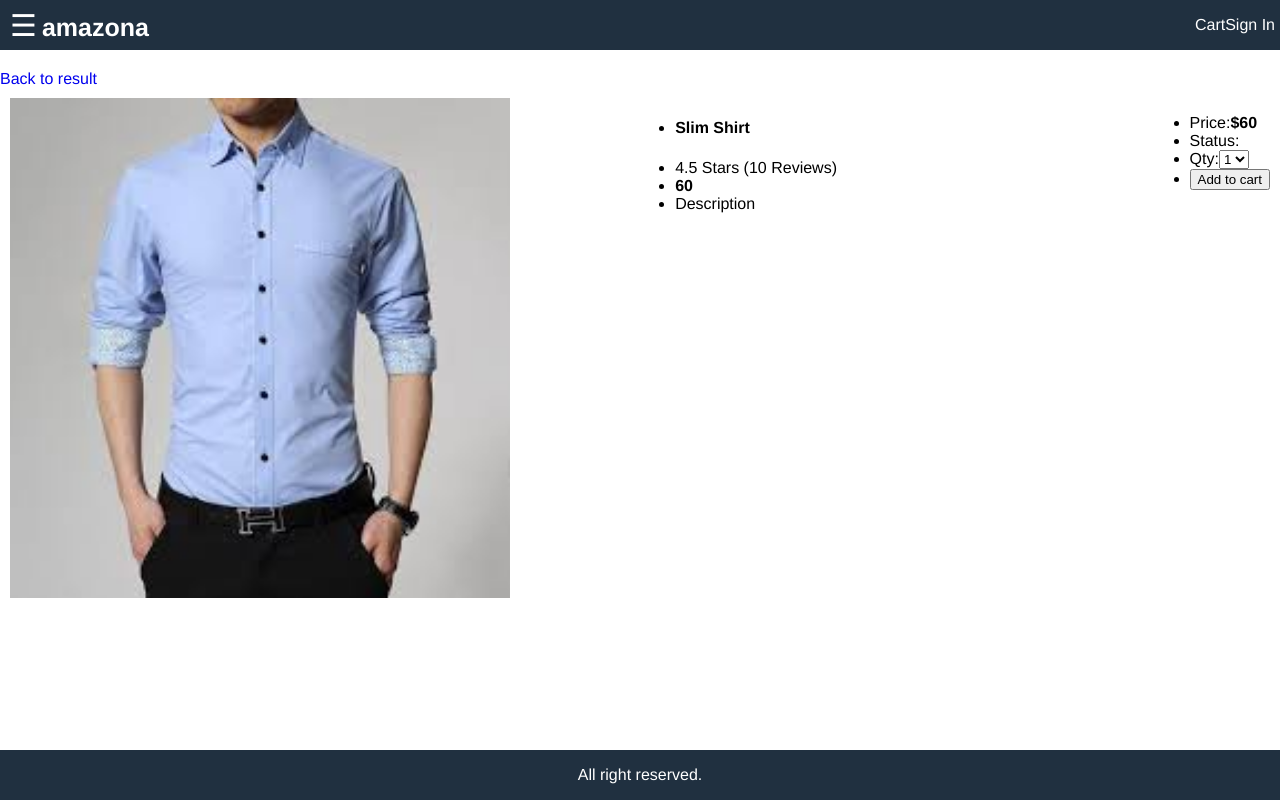
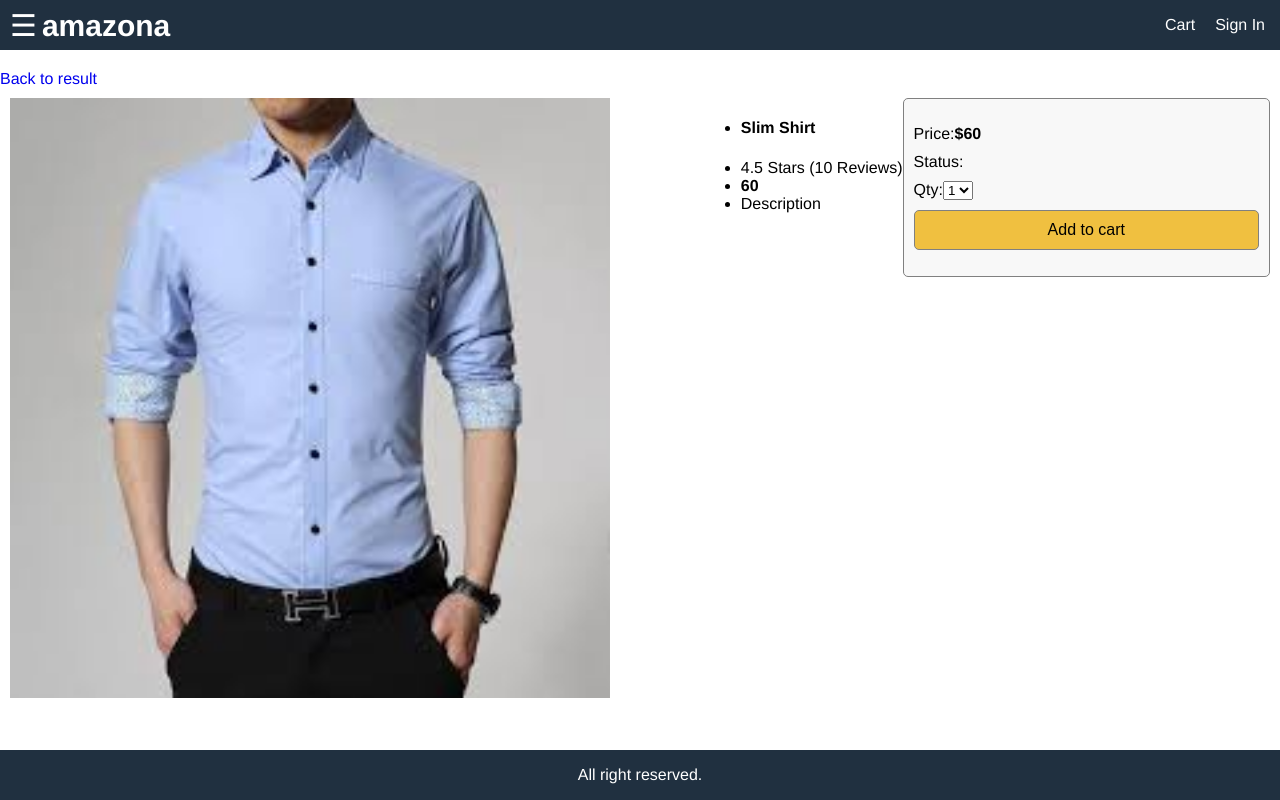
Before and after one commit to 99Nistha/node-react-ecommerce-amazon-clone, a React (Create React App) app in the folder frontend/: page /product/1 in a window 1280 px wide. Built offline with nearby package versions, Linux system fonts and the light colour scheme.

Commit message:
deatailing of products

```diff
--- a/frontend/src/Screens/ProductScreen.js
+++ b/frontend/src/Screens/ProductScreen.js
@@ -32,7 +32,7 @@ function ProductScreen(props){
                     </li>
                 </ul>
             </div>
-            <div className="details-action"></div>
+            <div className="details-action">
                 <ul>
                     <li>
                         Price:<b>${product.price}</b>
@@ -50,10 +50,11 @@ function ProductScreen(props){
                         </select>
                     </li>
                     <li>
-                    <button>Add to cart</button>
+                        <button className="button">Add to cart</button>
                     </li>
                 </ul>
             </div>
         </div>
+    </div>
 }
 export default ProductScreen;
--- a/frontend/src/index.css
+++ b/frontend/src/index.css
@@ -1,16 +1,21 @@
 html{
-  font-size: 62.5%;
+  font-size: 62.5%; /* 16px * 62.5 = 10px = 1rem */
   box-sizing: border-box;
 }
 body{
-  font:1.6rem  Helvetica;
+  font: 1.6rem Helvetica;
+  height: 100vh;
   margin: 0;
-  height: 100vh;
+}
+button{
+  font-size: 1.6rem;
+}
+.full-width {
+  width: 100%;
 }
 #root{
-  height:100%;
+  height: 100%;
 }
-
 .grid-container{
   display: grid;
   grid-template-areas:
@@ -19,13 +24,12 @@ body{
   "footer";
   grid-template-columns: 1fr;
   grid-template-rows: 5rem 1fr 5rem;
-  height:100%;
+  height: 100%;
 }
-
 .header{
   grid-area: header;
   background-color: #203040;
-  color:#ffffff;
+  color: #ffffff;
   display: flex;
   justify-content: space-between;
   align-items: center;
@@ -33,12 +37,15 @@ body{
 }
 .brand a{
   color: #ffffff;
-  font-size:2.5rem;
+  font-size: 3rem;
   font-weight: bold;
+  text-decoration: none;
 }
 .header-links a{
-  color: #ffffff;
+  color:#ffffff;
   text-decoration: none;
+  padding: 1rem;
+
 }
 .header-links a:hover{
   color:#ff8000;
@@ -54,30 +61,27 @@ body{
   justify-content: center;
   align-items: center;
 }
-
 a{
   text-decoration: none;
 }
 a:hover{
-  color: #ff8000;
+  color:#ff8000
 }
-/* Home Screen*/
-.products{
+/* Home Screen */
+.products {
   display: flex;
   justify-content: center;
   align-items: center;
   flex-wrap: wrap;
 }
-
-.products li{
-  list-style-type:none;
+.products li {
+  list-style-type: none;
   padding: 0;
-  flex:0 1 34rem;
-  margin:1rem;
+  flex: 0 1 34rem;
+  margin: 1rem;
   height: 50rem;
-  border-bottom: .1rem;
+  border-bottom: .1rem #c0c0c0 solid;
 }
-
 .product{
   display: flex;
   flex-direction: column;
@@ -90,25 +94,27 @@ a:hover{
 }
 .product-brand{
   font-size: 1.2rem;
-  color: #808080;
+  color:#808080;
 }
 .product-price{
-  font-size: 2.5rem;
+  font-size: 2rem;
   font-weight: bold;
 }
 .product-image{
   max-width: 34rem;
-  max-height: 100rem;
+  max-height: 34rem;
 }
 .product-rating{
   margin-bottom: 1rem;
 }
-.brand button{
+/* Sidebar */
+
+.brand button {
   font-size: 3rem;
-  padding: 0.5rem;
+  padding: .5rem;
   background: none;
   border: none;
-  color: #ffffff;
+  color:#ffffff;
   cursor: pointer;
 }
 .sidebar{
@@ -122,9 +128,10 @@ a:hover{
 .sidebar.open{
   transform: translateX(0);
 }
+
 .sidebar-close-button{
   border-radius: 50%;
-  border: .1rem #000000;
+  border: .1rem #000000 solid;
   width: 3rem;
   height: 3rem;
   padding: .5rem;
@@ -133,7 +140,7 @@ a:hover{
   cursor: pointer;
   position: absolute;
   right: .5rem;
-  top: 1.5rem;
+  top: 1.5rem
 }
 
 /* Product Details */
@@ -148,7 +155,7 @@ a:hover{
   flex: 2 1 60rem;
 }
 .details-image img{
-  max-width: 50rem;
+  max-width: 60rem;
   width: 100%;
 }
 .details-info {
@@ -157,6 +164,7 @@ a:hover{
 .details-action {
   flex: 1 1 30rem;
 }
+
 .details-info ul, .details-action ul{
   list-style-type: none;
   padding: 0;
@@ -167,3 +175,23 @@ a:hover{
 .back-to-result {
   padding: 1rem;
 }
+.details-action{
+  border: .1rem #808080 solid;
+  border-radius: 0.5rem;
+  background-color: #f8f8f8;
+  padding: 1rem;
+}
+.details-action ul li:last-child{
+  display: flex;
+  flex-direction: column;
+}
+.button{
+  padding: 1rem;
+  border: .1rem #808080 solid;
+  border-radius: 0.5rem;
+  cursor: pointer;
+  background-color: #f0c040;
+}
+.button:hover{
+  border: .1rem #404040 solid;
+}
```
Lines whose indentation alone changed are shown as unchanged.
